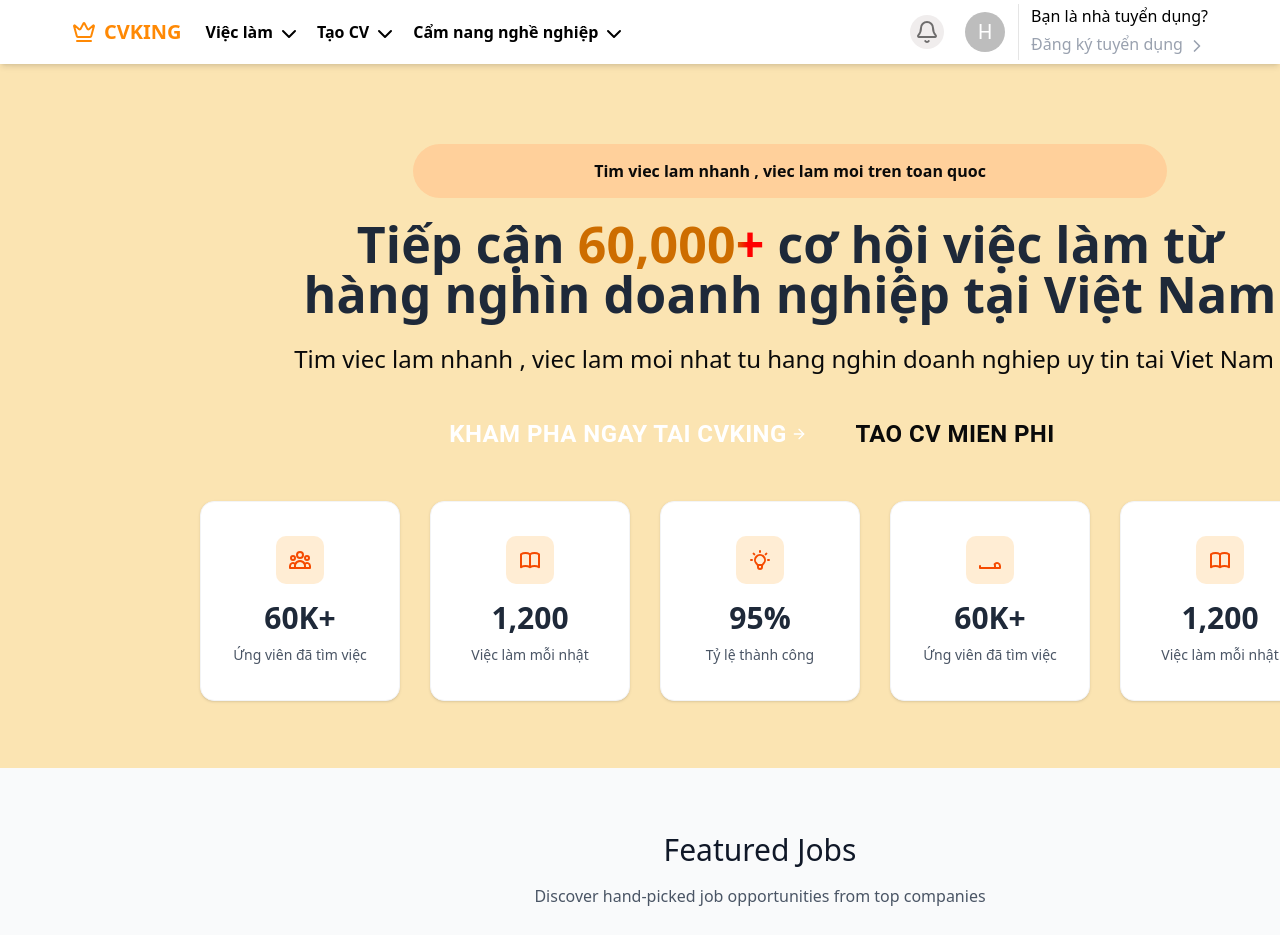
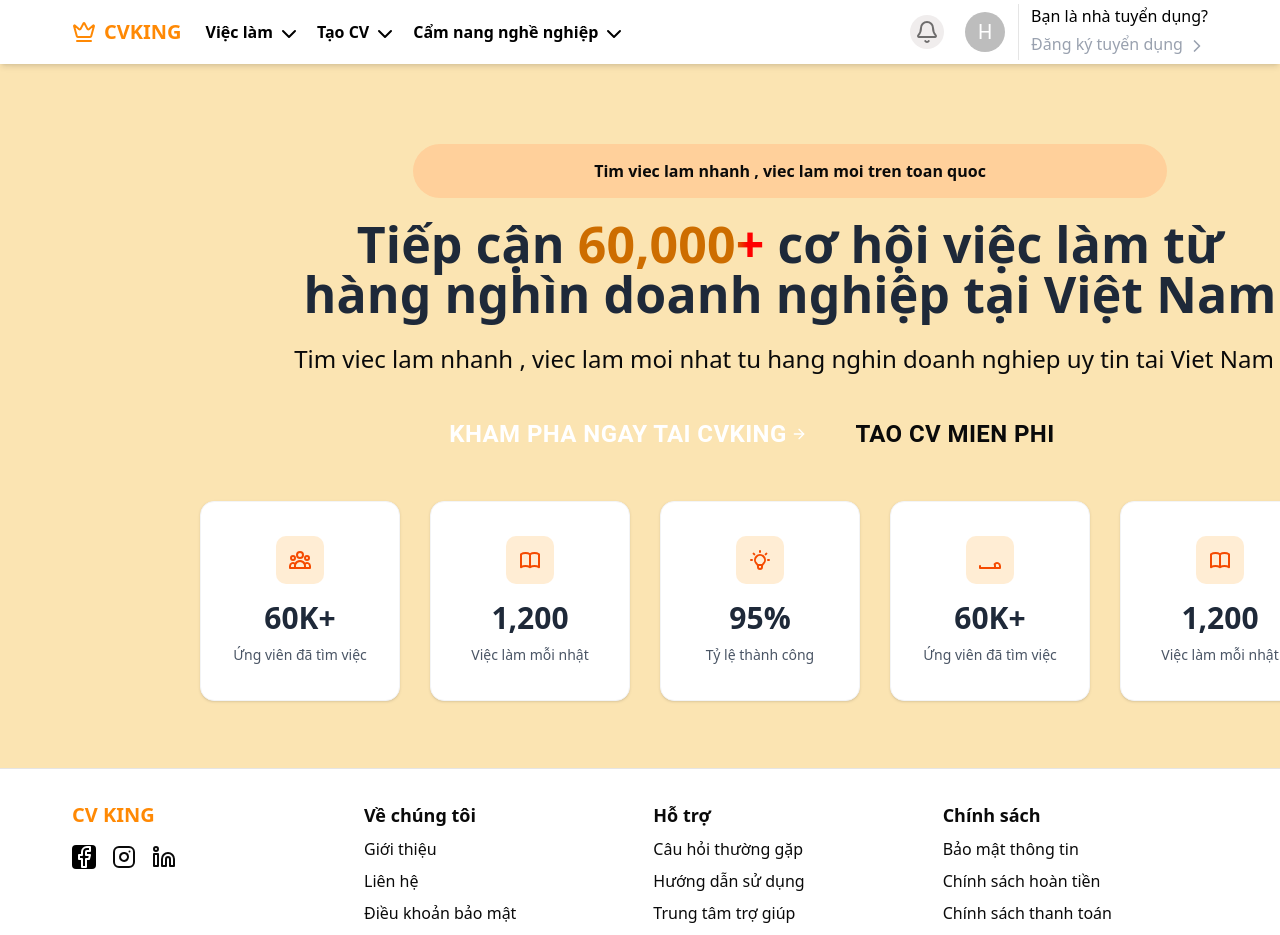
Before and after one commit to HaiLammm/workflow-frontend, a Next.js app: page / in a window 1280 px wide. Shown: the top 935 px of the page. Built offline with nearby package versions, Linux system fonts and the light colour scheme.

Commit message:
#3 modified

```diff
--- a/src/app/(client)/(home)/page.tsx
+++ b/src/app/(client)/(home)/page.tsx
@@ -1,6 +1,5 @@
 import React from "react";
 import SearchSection from "@/components/ui/client/home/SearchSection";
-import JobsSection from "@/components/ui/client/home/JobsSection";
 
 
 const HomePage = () => {
@@ -8,7 +7,6 @@
     <>
       <div className="w-[1520px] mx-auto">
         <SearchSection />
-        <JobsSection />
 
 </div>
     </>
```
